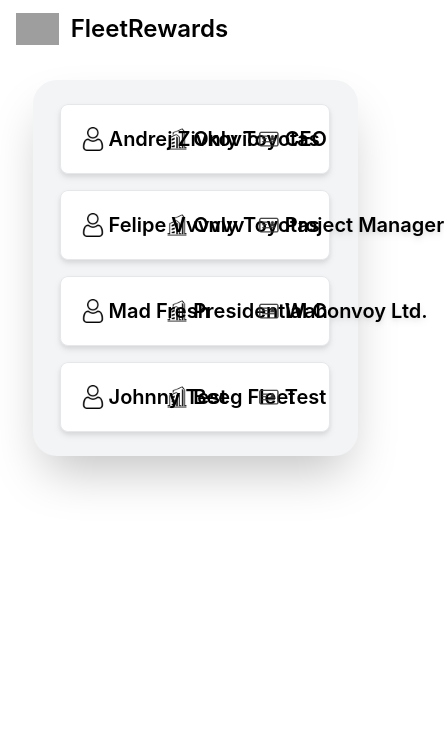
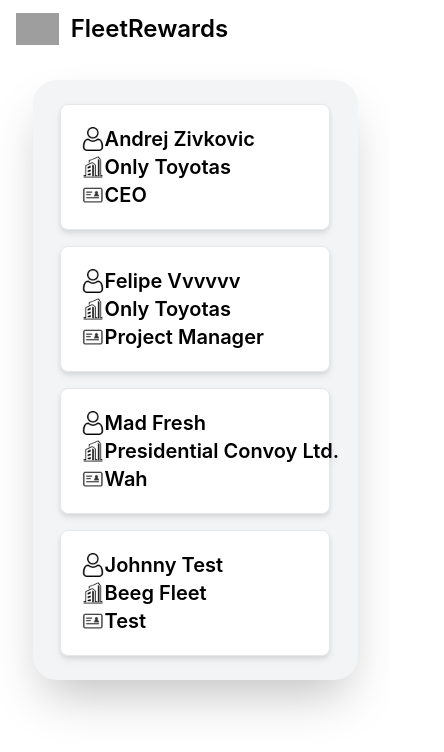
Before and after one commit to patcunko/userprofilemngr, a React (Create React App) app: page / in a window 390 px wide. Shown: the top 752 px of the page, 444 px wide, since content can reach past the window. Built offline with nearby package versions, Linux system fonts and the light colour scheme; grey boxes are pictures that could not be loaded.

Commit message:
Website responsiveness improvement
Made it so that certain (first page, purchase history) elements don't have overlapping text on small screens

```diff
--- a/src/components/home.js
+++ b/src/components/home.js
@@ -22,19 +22,25 @@
 		navigate(`/profile/${props.user.id}`);
 	}
 	return (
-		<div className="flex grid grid-cols-10 drop-shadow-md rounded-lg bg-white border grow w-5/6 h-30 p-5 space-x-4 hover:bg-gray-200"
+		<div className="lg:grid grid-cols-10 drop-shadow-md rounded-lg bg-white border w-5/6 h-30 p-5 hover:bg-gray-200"
 			onClick={() => { becomeUser() }}>
-			<div className="flex col-span-3 justify-self-start space-x-1 rtl:space-x-reverse">
-				<img src={person_icon} className="h-6 self-center" alt="Person Icon" />
-				<span className="text-xl font-semibold whitespace-nowrap dark:text-black">{props.user.first_name} {props.user.last_name}</span>
+			<div className="col-span-3">
+				<div className='flex'>
+					<img src={person_icon} className="h-6 self-center" alt="Person Icon" />
+					<span className="text-xl font-semibold whitespace-nowrap dark:text-black">{props.user.first_name} {props.user.last_name}</span>
+				</div>
 			</div>
-			<div className="flex col-span-4 space-x-1 rtl:space-x-reverse">
-				<img src={company_icon} className="h-6 self-center" alt="Person Icon" />
-				<span className="text-xl font-semibold whitespace-nowrap dark:text-black">{props.user.company.name}</span>
+			<div className="col-span-4">
+				<div className='flex'>
+					<img src={company_icon} className="h-6 self-center" alt="Company Icon" />
+					<span className="text-xl font-semibold whitespace-nowrap dark:text-black">{props.user.company.name}</span>
+				</div>
 			</div>
-			<div className="flex col-span-3 space-x-1 rtl:space-x-reverse">
-				<img src={role_icon} className="h-6 self-center" alt="Person Icon" />
-				<span className="text-xl font-semibold whitespace-nowrap dark:text-black">{props.user.role}</span>
+			<div className="col-span-3">
+				<div className='flex'>
+					<img src={role_icon} className="h-6 self-center" alt="Role Icon" />
+					<span className="text-xl font-semibold whitespace-nowrap dark:text-black">{props.user.role}</span>
+				</div>
 			</div>
 		</div>
 	)
--- a/src/components/objects/dummy.js
+++ b/src/components/objects/dummy.js
@@ -10,7 +10,7 @@
 
 export const users = [new User(534543, 'Zivkovic', 'Andrej', 'coolbeans@google.com', 4165555555, company[0], "CEO"),
 					new User(432423, 'Vvvvvv', 'Felipe', 'vvvvvvvv@ortiz.com', 6479995555, company[0], "Project Manager"),
-					new User(432423, 'Fresh', 'Mad', 'fresh@google.com', 6478885555, company[1], "Wah"),
+					new User(2312321, 'Fresh', 'Mad', 'fresh@google.com', 6478885555, company[1], "Wah"),
 					new User(21312, 'Test', 'Johnny', 'testest@google.com', 1234567890, company[2], "Test")];
 
 export const purchases = [new Purchase(1, users[0], new Date(Date.now()), "Item 1", 1, 100),
--- a/src/components/profile.js
+++ b/src/components/profile.js
@@ -21,20 +21,26 @@
 
 const ListPurchase = (props) => {
 	return (
-		<div className="grid grid-cols-4 drop-shadow-md rounded-lg bg-white border grow w-full h-30 p-5 space-x-4 hover:bg-gray-200">
-			<div className="flex justify-self-start space-x-1 rtl:space-x-reverse">
-				<img src={date_icon} className="h-6 self-center" alt="Person Icon" />
-				<span className="text-xl font-semibold whitespace-nowrap dark:text-black text-wrap">{props.purchase.purchase_date.toLocaleString()}</span>
+		<div className="lg:grid grid-cols-4 drop-shadow-md rounded-lg bg-white border p-5 hover:bg-gray-200">
+			<div>
+				<div className='flex'>
+					<img src={date_icon} className="h-6 self-center" alt="Time and Date Icon" />
+					<span className="text-xl self-center font-semibold whitespace-nowrap dark:text-black text-wrap">{props.purchase.purchase_date.toLocaleString()}</span>
+				</div>
 			</div>
-			<div className="flex col-span-2 justify-self-center space-x-1 rtl:space-x-reverse">
-				<img src={item_icon} className="h-6 self-center" alt="Person Icon" />
-				<span className="text-xl font-semibold whitespace-nowrap dark:text-black">{props.purchase.purchase_item}</span>
-				<img src={quantity_icon} className="h-6 self-center" alt="Person Icon" />
-				<span className="text-xl font-semibold whitespace-nowrap dark:text-black">{props.purchase.item_quantity}</span>
+			<div className="flex col-span-2 justify-self-center">
+				<div className='flex'>
+					<img src={item_icon} className="h-6 self-center" alt="Item Icon" />
+					<span className="text-xl self-center font-semibold whitespace-nowrap dark:text-black">{props.purchase.purchase_item}</span>
+					<img src={quantity_icon} className="h-6 self-center" alt="Quantity Icon" />
+					<span className="text-xl self-center font-semibold whitespace-nowrap dark:text-black">{props.purchase.item_quantity}</span>
+				</div>
 			</div>
-			<div className="flex justify-self-end space-x-1 rtl:space-x-reverse">
-				<img src={points_icon} className="h-6 self-center" alt="Person Icon" />
-				<span className="text-xl font-semibold whitespace-nowrap dark:text-black">{props.purchase.point_reward}</span>
+			<div className='justify-self-end self-center'>
+				<div className='flex'>
+					<img src={points_icon} className="h-6 self-center" alt="Rewards Points Icon" />
+					<span className="text-xl font-semibold whitespace-nowrap dark:text-black">{props.purchase.point_reward}</span>
+				</div>
 			</div>
 		</div>
 	);
```
